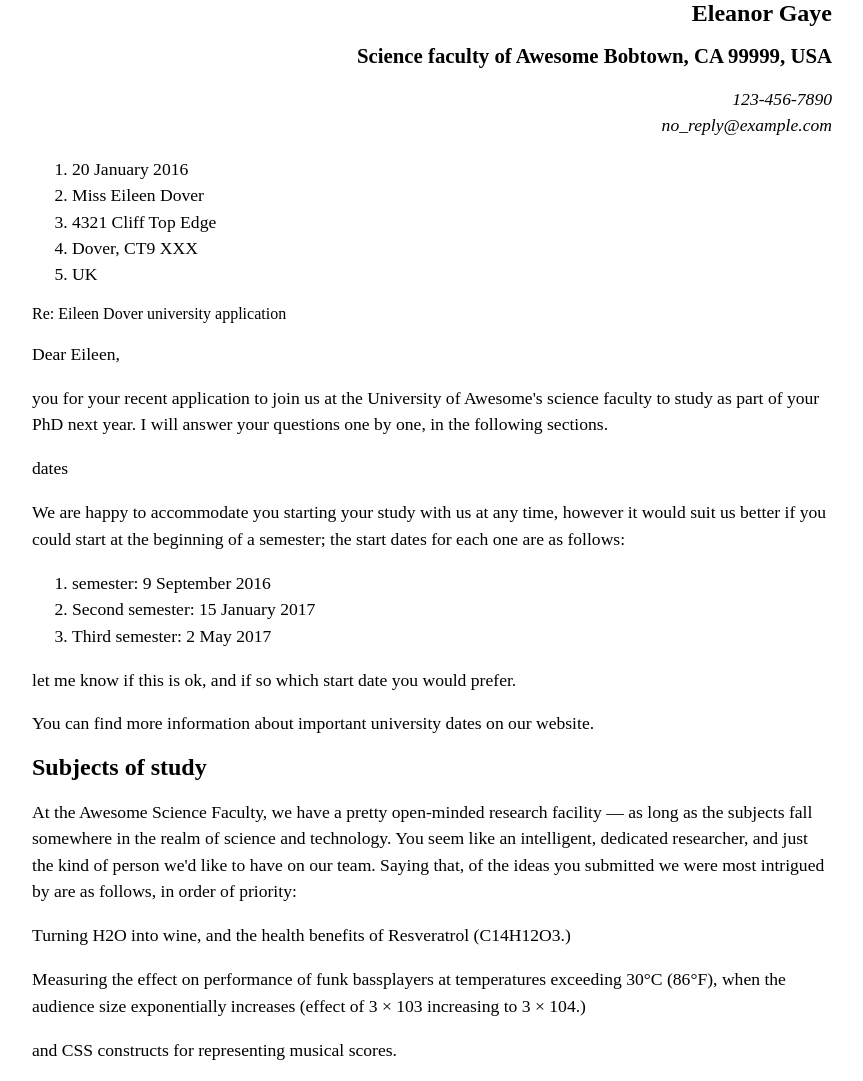
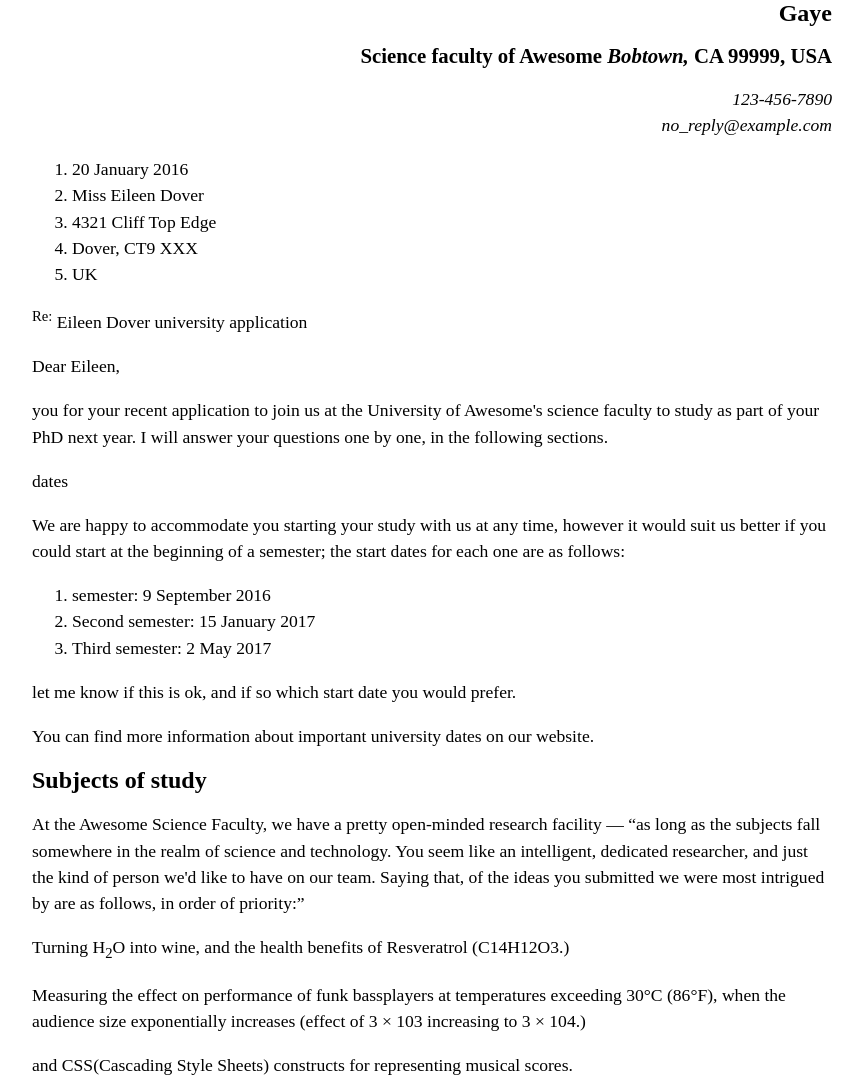
Before and after one commit to AiTA666/letter, a plain HTML site: page index.html in a window 1280 px wide. Shown: the top 1081 px of the page, without its empty margins (208-1071 px from the left). Drawn offline with Linux system fonts and the light colour scheme.

Commit message:
htmlタグの追加

```diff
--- a/index.html
+++ b/index.html
@@ -2,19 +2,20 @@
     <head>
         <meta charset="UTF-8">
         <link rel="stylesheet" href="style.css">
+        <title>ねみちゃんのブログ（噓）</title>
     </head>
     <body>
         <div class="sender-column">
-        <h1> Eleanor Gaye</h1>
+        <h1> <strong> Gaye</strong></h1>
         <h2> Science faculty
         of Awesome
-        Bobtown, CA 99999,
+        <em>Bobtown,</em> CA 99999,
         USA</h2>
         <address> 123-456-7890</address>
         <address> no_reply@example.com</address>
         </div>
         <ol>
-        <li>20 January 2016</li>
+        <li><time datetime="2016-01-20">20 January 2016</time></li>
 
         <li>Miss Eileen Dover</li>
         <li>4321 Cliff Top Edge</li>
@@ -22,7 +23,7 @@
         <li>UK</li>
         </ol>
 
-        Re: Eileen Dover university application
+        <p><sup>Re:</sup> Eileen Dover university application</p>
 
         <p>Dear Eileen,</p>
 
@@ -32,9 +33,9 @@
 
         <p>We are happy to accommodate you starting your study with us at any time, however it would suit us better if you could start at the beginning of a semester; the start dates for each one are as follows:</p>
         <ol>
-        <li> semester: 9 September 2016</li>
-        <li>Second semester: 15 January 2017</li>
-        <li>Third semester: 2 May 2017</li>
+        <li> semester: <time datetime="2016-09-09">9 September 2016</time></li>
+        <li>Second semester: <time datetime="2017-01-15">15 January 2017</time></li>
+        <li>Third semester:<time datetime="2017-03-02"> 2 May 2017</time></li>
         </ol>
         <p> let me know if this is ok, and if so which start date you would prefer.</p>
 
@@ -43,11 +44,11 @@
 
         <h1>Subjects of study</h1>
 
-        <p>At the Awesome Science Faculty, we have a pretty open-minded research facility — as long as the subjects fall somewhere in the realm of science and technology. You seem like an intelligent, dedicated researcher, and just the kind of person we'd like to have on our team. Saying that, of the ideas you submitted we were most intrigued by are as follows, in order of priority:</p>
+        <p>At the Awesome Science Faculty, we have a pretty open-minded research facility — <q cite="https://github.com/mdn/learning-area/blob/main/html/introduction-to-html/marking-up-a-letter-start/letter-text.txt">as long as the subjects fall somewhere in the realm of science and technology. You seem like an intelligent, dedicated researcher, and just the kind of person we'd like to have on our team. Saying that, of the ideas you submitted we were most intrigued by are as follows, in order of priority:</q></p>
 
-        <p>Turning H2O into wine, and the health benefits of Resveratrol (C14H12O3.)</p>
+        <p>Turning H<sub>2</sub>O into wine, and the health benefits of Resveratrol (C14H12O3.)</p>
         <p>Measuring the effect on performance of funk bassplayers at temperatures exceeding 30°C (86°F), when the audience size exponentially increases (effect of 3 × 103 increasing to 3 × 104.)</p>
-        <p> and CSS constructs for representing musical scores.</p>
+        <p> and <abbr>CSS</abbr>(Cascading Style Sheets) constructs for representing musical scores.</p>
 
         <p>So please can you provide more information on each of these subjects, including how long you'd expect the research to take, required staff and other resources, and anything else you think we'd need to know? Thanks.</p>
 
@@ -55,6 +56,7 @@
         <h1>Exotic dance moves</h1>
 
         <p>Yes, you are right! As part of my post-doctorate work, I did study exotic tribal dances. To answer your question, my favourite dances are as follows, with definitions:</p>
+        <dl>
         <ul>
         <li><dt>Polynesian chicken dance</dt></li>
         <dd>A little known but very influential dance dating back as far as 300BC, a whole village would dance around in a circle like chickens, to encourage their livestock to be "fruitful".</dd>
@@ -63,6 +65,7 @@
         <li><dt>Arctic robot dance</li>
         <p>An interesting example of historic misinformation, English explorers in the 1960s believed to have discovered a new dance style characterized by "robotic", stilted movements, being practiced by inhabitants of Northern Alaska and Canada. Later on however it was discovered that they were just moving like this because they were really cold.</p>
         </ul>
+        </dl>
         <p>For more of my research, see my exotic dance research page.</p>
 
         <p>Yours sincerely,</p>
```
